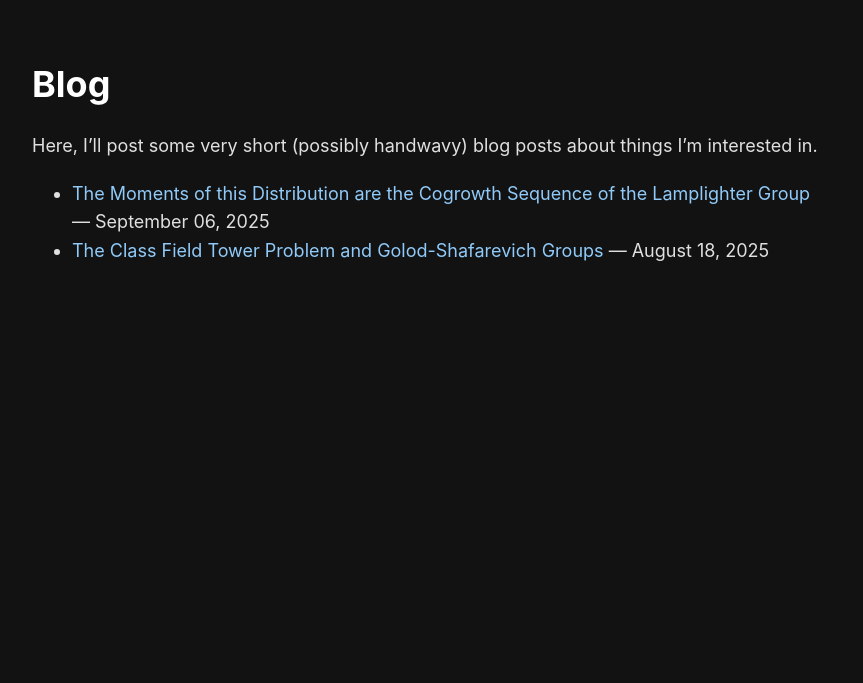
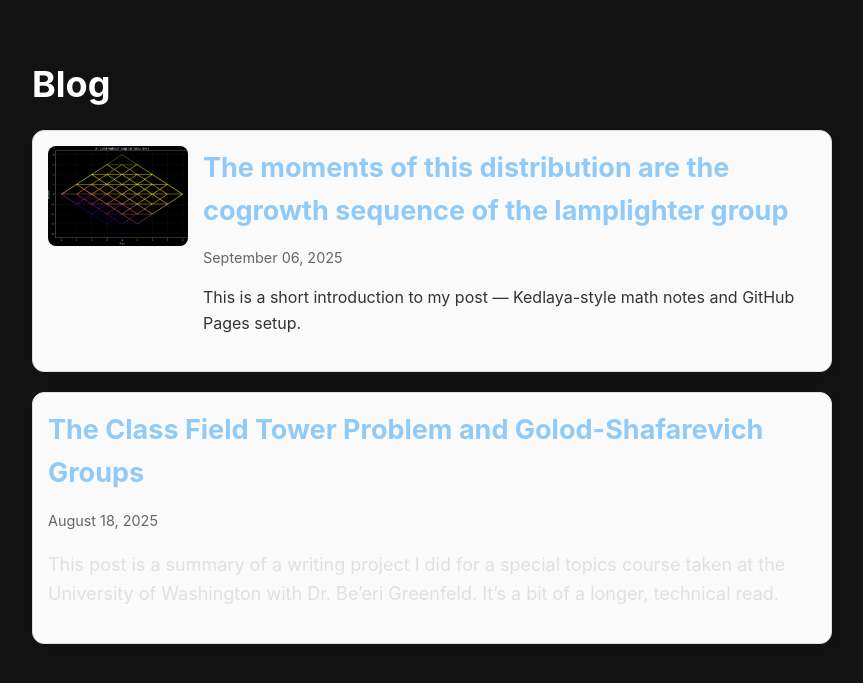
Before and after one commit to VinceDillonMath/VinceDillonMath.github.io, a Jekyll site: the page built from blog.md, in a window 1280 px wide. Shown: the top 683 px of the page, without its empty margins (208-1071 px from the left). Built offline with Jekyll 4.4.1, drawn with Linux system fonts in a browser that asks for light colours.

Commit message:
trying to change blog page format -- risky test

```diff
--- a/_posts/2025-09-06-LLGM.md
+++ b/_posts/2025-09-06-LLGM.md
@@ -1,7 +1,9 @@
 ---
 layout: post
-title: "The Moments of this Distribution are the Cogrowth Sequence of the Lamplighter Group"
+title: The moments of this distribution are the cogrowth sequence of the lamplighter group
 date: 2025-09-06
+thumbnail: /assets/photos/Post-LLGM/length8Walks.png
+excerpt: "This is a short introduction to my post — Kedlaya-style math notes and GitHub Pages setup."
 ---
 
 ## Group Theory
@@ -55,7 +57,7 @@ For the full grid of paths of length 8, click [here](www.vincedillon.com/assets/
 
 To formalize all of this, one needs to show that the moments converge not just in expectation, but with high probability. We'll need the following result,
 
-**<span style="color: #2869cb;">Lemma.</span>** (McDiarmid's Inequality)  *Let $f: \mathcal{X}_1\times \mathcal{X}_2 \times \cdots \times \mathcal{X}_n \to \mathbb{R}$. Assume that changing the value of $x_i$ changes the value of $f$ by at most $c_i$. Let $X_1,X_2,\dots, X_n$ be independent random variables with $X_i\in \Chi_i$ for all $i$, then*
+**<span style="color: #2869cb;">Lemma.</span>** (McDiarmid's Inequality)  *Let $f: \mathcal{X}_1\times \mathcal{X}_2 \times \cdots \times \mathcal{X}_n \to \mathbb{R}$. Assume that changing the value of $x_i$ changes the value of $f$ by at most $c_i$. Let $X_1,X_2,\dots, X_n$ be independent random variables with $X_i\in \mathcal{X}_i$ for all $i$, then*
 
 \begin{equation}
     P(\lvert f(X_1,X_2,\dots, X_n)- \mathbb{E}[f(X_1,X_2,\dots, X_n)] \rvert \geq \varepsilon ) \leq 2\mathrm{exp}\left( -\frac{2\varepsilon^2}{\sum c_i^2}\right).
@@ -74,7 +76,7 @@ Fix $k, N\in mathbb{N}$. The value $\mu_k(A_n)$ is a random variable dependent o
 
 We now roughly bound the number of terms in this sum in which $A(i,i)$ appears for some fixed $1\leq i\leq n$. For even $k=2m$ the number of length-$k$ walks on the integers starting and ending at $0$ is ${2m\choose m}.$ We always assume $n\gg k$, so the number of these simple walks on the cycle is $n* {k \choose k/2}$, since we choose the base-point freely. Once we enforce that our path must visit $A(i,i)$, however, the dependence on $n$ disappears. This is because the path may start at most $k/2$ vertices away from $A(i,i)$ and so we have but $k$ choices of base point. Hence, $A(i,i)$ appears in at most $k{k \choose k/2}$ terms.
 
-Since each term of the trace sum takes a value in $\{-1,0,1\}, flipping the value of the $i^{th}$ coordinate changes the value of $\mathrm{Tr}(A_n^k)$ by at most $k {k\choose k/2}.$ After normalizing by $1/n$ (we're taking the average over $n$ eigenvalues), we see that flipping the $i^{th}$ coordinate changes the value of $\mu(A_n^k)$ by at most $\frac{k{k\choose k/2}}{n}$.
+Since each term of the trace sum takes a value in $\{-1,0,1\}$, flipping the value of the $i^{th}$ coordinate changes the value of $\mathrm{Tr}(A_n^k)$ by at most $k {k\choose k/2}.$ After normalizing by $1/n$ (we're taking the average over $n$ eigenvalues), we see that flipping the $i^{th}$ coordinate changes the value of $\mu(A_n^k)$ by at most $\frac{k{k\choose k/2}}{n}$.
 
 Applying McDiarmid's Inequality for $c_i= \frac{k{k\choose k/2}}{n}$ for all $i$, we see
 
--- a/assets/css/style.css
+++ b/assets/css/style.css
@@ -108,3 +108,52 @@ th {
 mjx-container {
   color: #e0e0e0 !important;
 }
+
+.blog-list {
+  display: flex;
+  flex-direction: column;
+  gap: 20px;
+  max-width: 800px;
+  margin: auto;
+}
+
+.blog-card {
+  display: flex;
+  gap: 15px;
+  padding: 15px;
+  border: 1px solid #ddd;
+  border-radius: 12px;
+  background: #fafafa;
+  box-shadow: 2px 2px 6px rgba(0,0,0,0.05);
+  transition: background 0.2s;
+}
+
+.blog-card:hover {
+  background: #f0f0f0;
+}
+
+.blog-thumb {
+  width: 140px;
+  height: 100px;
+  object-fit: cover;
+  border-radius: 8px;
+}
+
+.blog-info {
+  flex: 1;
+}
+
+.blog-info h2 {
+  margin: 0 0 8px;
+}
+
+.blog-date {
+  font-size: 0.9rem;
+  color: #666;
+  margin-bottom: 8px;
+}
+
+.blog-excerpt {
+  font-size: 1rem;
+  color: #333;
+}
--- a/blog.md
+++ b/blog.md
@@ -3,14 +3,28 @@ layout: default
 title: Blog
 ---
 
-# Blog
+<h1>Blog</h1>
 
-Here, I'll post some very short (possibly handwavy) blog posts about things I'm interested in.
+<div class="blog-list">
+  {% for post in site.posts %}
+    <div class="blog-card">
+      {% if post.thumbnail %}
+        <a href="{{ post.url }}">
+          <img src="{{ post.thumbnail }}" alt="Thumbnail for {{ post.title }}" class="blog-thumb">
+        </a>
+      {% endif %}
 
-<ul>
-  {% for post in site.posts %}
-    <li>
-      <a href="{{ post.url }}">{{ post.title }}</a> — {{ post.date | date: "%B %d, %Y" }}
-    </li>
+      <div class="blog-info">
+        <h2><a href="{{ post.url }}">{{ post.title }}</a></h2>
+        <p class="blog-date">{{ post.date | date: "%B %d, %Y" }}</p>
+        <p class="blog-excerpt">
+          {% if post.excerpt %}
+            {{ post.excerpt }}
+          {% else %}
+            {{ post.content | strip_html | truncate: 150 }}
+          {% endif %}
+        </p>
+      </div>
+    </div>
   {% endfor %}
-</ul>
+</div>
```
